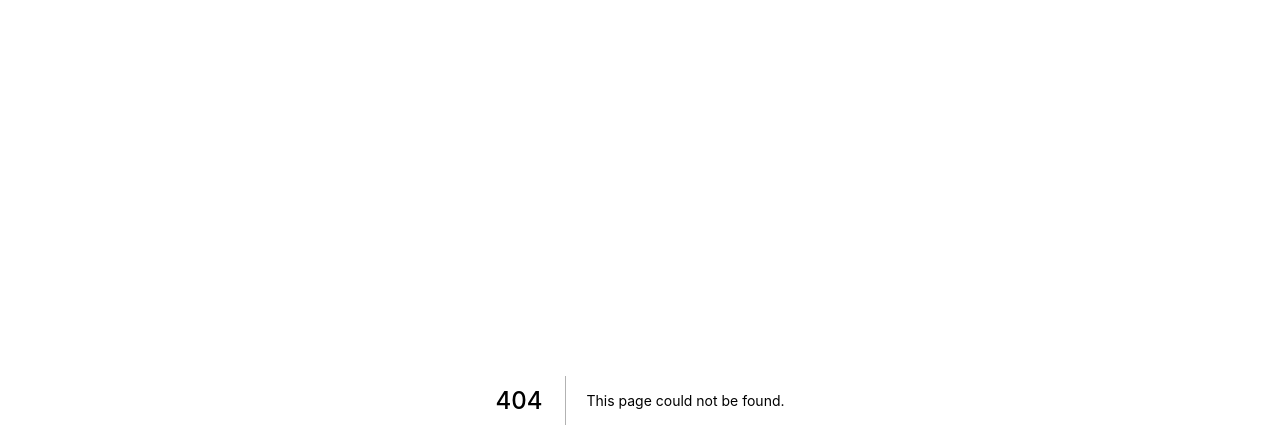
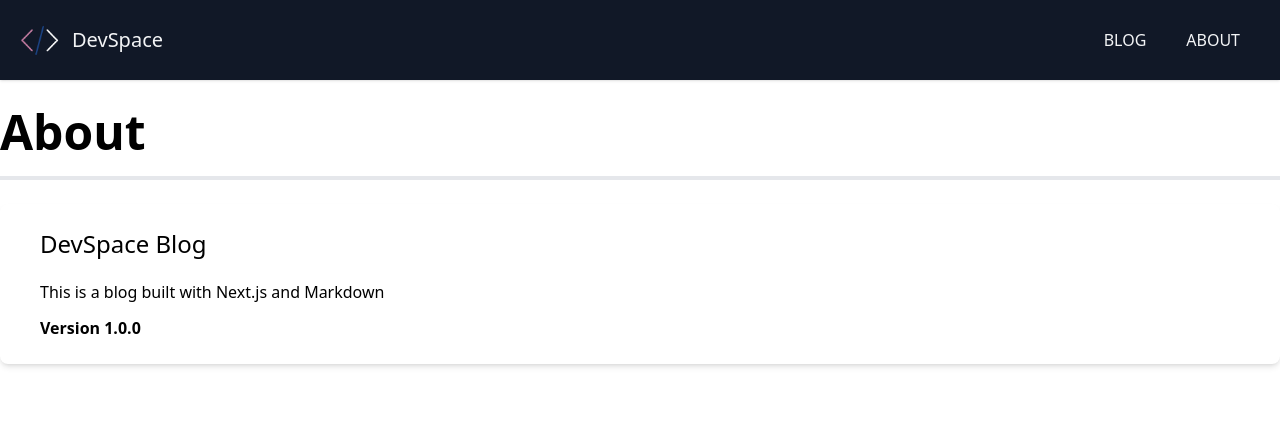
Before and after one commit to progmamun/next.js-blogSite, a Next.js app: page /about in a window 1280 px wide. Before the commit this address had no page. Shown: the top 448 px of the page. Built offline with nearby package versions, Linux system fonts and the light colour scheme.

Commit message:
about-and-404_page

```diff
--- /dev/null
+++ b/pages/404.js
@@ -0,0 +1,25 @@
+import Link from 'next/link';
+import Image from 'next/image';
+import Layout from '../components/Layout';
+
+export default function NotFoundPage() {
+  return (
+    <Layout title='Page Not Found'>
+      <div className='flex flex-col items-center mt-20'>
+        <Image
+          src='/images/logo.png'
+          width={70}
+          height={70}
+          className='bg-gray-800 rounded-2xl'
+          alt='logo'
+        />
+
+        <h1 className='text-6xl my-5'>Whoops!</h1>
+
+        <h2 className='text-4xl text-gray-400 mb-5'>
+          This page does not exist
+        </h2>
+      </div>
+    </Layout>
+  );
+}
--- /dev/null
+++ b/pages/about.js
@@ -0,0 +1,19 @@
+import Layout from '../components/Layout';
+
+export default function AboutPage() {
+  return (
+    <Layout title='About DevSpace'>
+      <h1 className='text-5xl border-b-4 pb-5 font-bold'>About</h1>
+
+      <div className='bg-white shadow-md rounded-lg px-10 py-6 mt-6'>
+        <h3 className='text-2xl mb-5'>DevSpace Blog</h3>
+
+        <p className='mb-3'>This is a blog built with Next.js and Markdown</p>
+
+        <p>
+          <span className='font-bold'>Version 1.0.0</span>
+        </p>
+      </div>
+    </Layout>
+  );
+}
--- /dev/null
+++ b/pages/blog/index.js
@@ -0,0 +1,9 @@
+import Layout from '../../components/Layout';
+
+export default function BlogPage() {
+  return (
+    <Layout>
+      <h1>Blog</h1>
+    </Layout>
+  );
+}
```
